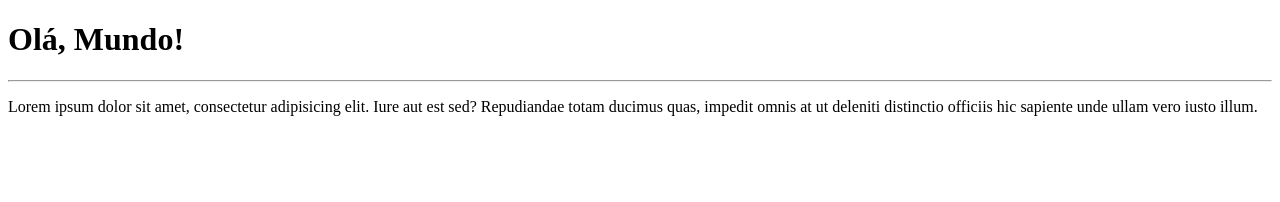
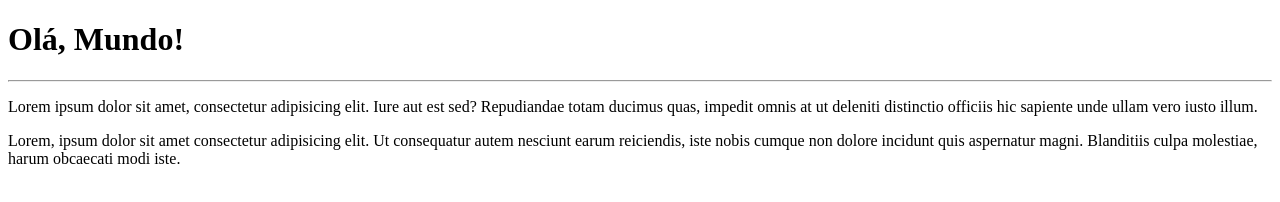
Before and after one commit to Mailonc/Ola-Mundo, a plain HTML site: page site-exemplo/index.html in a window 1280 px wide. Drawn offline with Linux system fonts and the light colour scheme.

Commit message:
Adicionei um paragrafo

```diff
--- a/site-exemplo/index.html
+++ b/site-exemplo/index.html
@@ -9,5 +9,6 @@
     <h1>Olá, Mundo!</h1>
     <hr>
     <p>Lorem ipsum dolor sit amet, consectetur adipisicing elit. Iure aut est sed? Repudiandae totam ducimus quas, impedit omnis at ut deleniti distinctio officiis hic sapiente unde ullam vero iusto illum.</p>
+    <p>Lorem, ipsum dolor sit amet consectetur adipisicing elit. Ut consequatur autem nesciunt earum reiciendis, iste nobis cumque non dolore incidunt quis aspernatur magni. Blanditiis culpa molestiae, harum obcaecati modi iste.</p>
 </body>
 </html>
```
